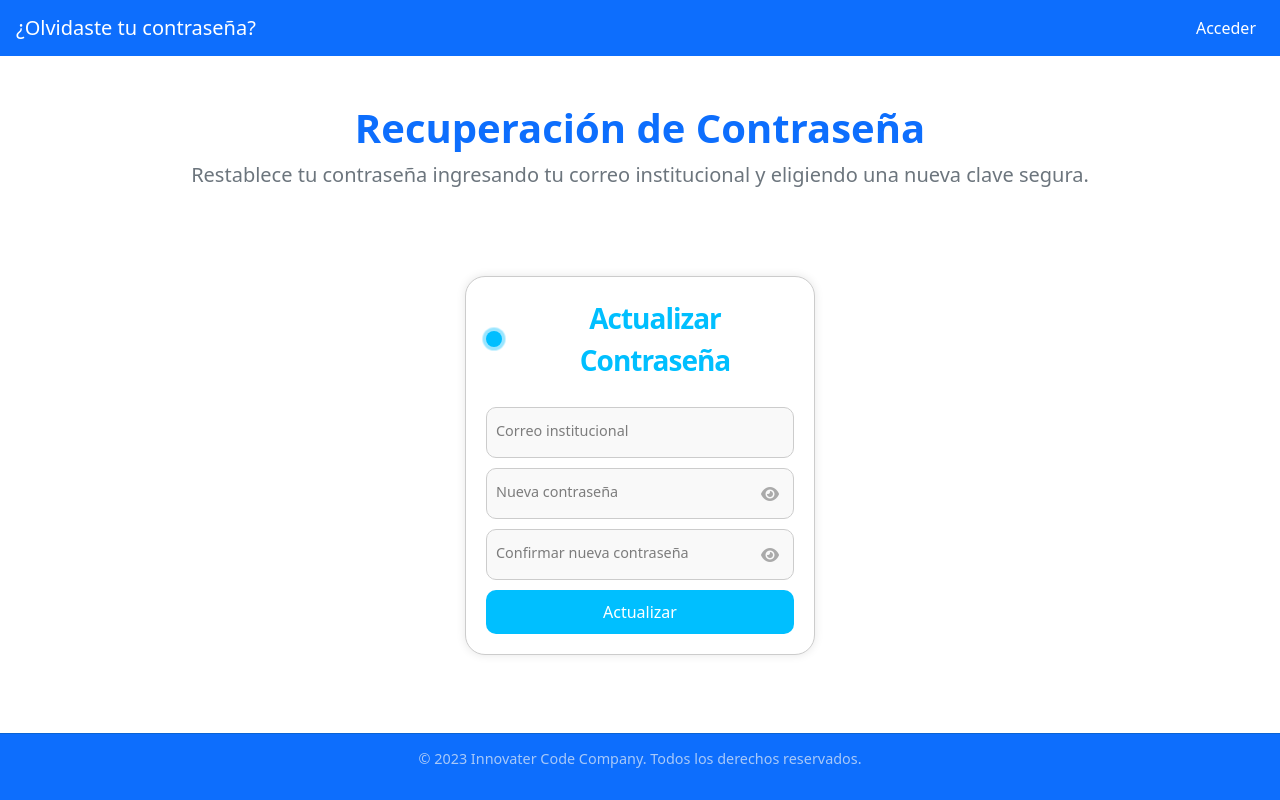
After one commit to TheGlicht/AVUAEH, a PHP site: page /pages/recuperarCuenta.php in a window 1280 px wide. The commit adds this page. Run offline with PHP 8.4, Linux system fonts and the light colour scheme; some libraries are stand-ins or nearby versions.

Commit message:
Subiendo el proyecto inicial

```diff
--- a/public/components/js/Vales.js
+++ b/public/components/js/Vales.js
@@ -23,9 +23,11 @@ document.addEventListener('DOMContentLoaded', () => {
 
   // Establecer fecha mínima y máxima (hoy a 3 días)
   const today = new Date();
+  const minDate = new Date();
   const maxDate = new Date();
+  minDate.setDate(today.getDate() + 1);
   maxDate.setDate(today.getDate() + 3);
-  fechaInput.min = today.toISOString().split('T')[0];
+  fechaInput.min = minDate.toISOString().split('T')[0];
   fechaInput.max = maxDate.toISOString().split('T')[0];
 
   // Actualizar opciones de kits según la materia
--- a/public/index.php
+++ b/public/index.php
@@ -29,6 +29,9 @@
           </li>
           <li class="nav-item activate">
             <a class="nav-link mx-3 text-white" href="./pages/creaCuenta.php">Crear Cuenta</a>
+          </li>
+          <li class="nav-item activate">
+            <a class="nav-link mx-3 text-white" href="./pages/recuperarCuenta.php">Recuperar Contraseña</a>
           </li>
         </ul>
       </div>
--- a/public/pages/Alumno/Vales.php
+++ b/public/pages/Alumno/Vales.php
@@ -44,6 +44,11 @@
                   <label for="fecha" class="form-label">Día de Laboratorio</label>
                   <input type="date" id="fecha" class="form-control" required>
                   <small class="text-muted">Debe ser dentro de los próximos 3 días.</small>
+                </div>
+
+                <div class="mb-3">
+                  <label for="hora" class="form-label">Hora de Laboratorio</label>
+                  <input type="time" id="hora" class="form-control" required>
                 </div>
 
                 <div class="mb-3">
--- a/public/pages/Alumno/index.php
+++ b/public/pages/Alumno/index.php
@@ -44,6 +44,10 @@
             <div class="mb-3">
               <label for="eventTitle" class="form-label">Título del Evento</label>
               <input type="text" class="form-control" id="eventTitle" required>
+            </div>
+            <div class="mb-3">
+              <label for="eventTitle" class="form-label">Descripción</label>
+              <input type="text" class="form-control" id="eventDescription" required>
             </div>
             <div class="mb-3">
               <label for="eventDate" class="form-label">Fecha del Evento</label>
--- /dev/null
+++ b/public/pages/recuperarCuenta.php
@@ -0,0 +1,81 @@
+<!DOCTYPE html>
+<html lang="en">
+<head>
+  <meta charset="UTF-8" />
+  <meta name="viewport" content="width=device-width, initial-scale=1.0"/>
+  <title>Recuperar Contraseña</title>
+  <link rel="stylesheet" href="../components/css/styleRegistro.css" />
+  <link rel="stylesheet" href="../components/css/bootstrap.min.css" />
+  <link rel="icon" type="icon" href="../components/assets/Garza/Garza3.png" />
+</head>
+<body>
+  <nav class="navbar navbar-expand-sm navbar-light bg-primary">
+    <a class="navbar-brand mx-3 text-white">¿Olvidaste tu contraseña?</a>
+    <button class="navbar-toggler d-lg-none" type="button" data-bs-toggle="collapse"
+      data-bs-target="#collapsibleNavId" aria-controls="collapsibleNavId"
+      aria-expanded="false" aria-label="Toggle navigation">
+      <span class="navbar-toggler-icon"></span>
+    </button>
+    <div class="collapse navbar-collapse" id="collapsibleNavId">
+      <ul class="navbar-nav ms-auto mt-2 mt-lg-0">
+        <li class="nav-item activate">
+          <a class="nav-link mx-3 text-white" href="../index.php">Acceder</a>
+        </li>
+      </ul>
+    </div>
+  </nav>
+
+  <header class="container text-center mt-5 mb-3">
+    <h1 class="fw-bold text-primary">Recuperación de Contraseña</h1>
+    <p class="lead text-secondary">
+      Restablece tu contraseña ingresando tu correo institucional y eligiendo una nueva clave segura.
+    </p>
+  </header>
+
+  <main class="text-center align-items-center">
+    <form class="form">
+      <p class="title">Actualizar Contraseña</p>
+
+      <label>
+        <input class="input" type="email" placeholder="" required />
+        <span>Correo institucional</span>
+      </label>
+
+      <label class="password-container">
+        <input id="newPassword" class="input" type="password" placeholder="" required />
+        <span>Nueva contraseña</span>
+        <i class="fa-solid fa-eye toggle-password" data-target="newPassword"></i>
+      </label>
+
+      <label class="password-container">
+        <input id="confirmNewPassword" class="input" type="password" placeholder="" required />
+        <span>Confirmar nueva contraseña</span>
+        <i class="fa-solid fa-eye toggle-password" data-target="confirmNewPassword"></i>
+      </label>
+
+      <button class="submit" type="submit">Actualizar</button>
+    </form>
+  </main>
+
+  <footer class="bg-primary mt-4">
+    <p>&copy; 2023 Innovater Code Company. Todos los derechos reservados.</p>
+  </footer>
+
+  <!-- Scripts -->
+  <script src="../components/js/jquery-3.7.1.js"></script>
+  <script src="../components/js/bootstrap.bundle.min.js"></script>
+  <script src="../components/js/KitFontAwesome.js"></script>
+  <script>
+    document.querySelectorAll(".toggle-password").forEach(icon => {
+      icon.addEventListener("click", () => {
+        const targetId = icon.getAttribute("data-target");
+        const input = document.getElementById(targetId);
+        const type = input.getAttribute("type") === "password" ? "text" : "password";
+        input.setAttribute("type", type);
+        icon.classList.toggle("fa-eye");
+        icon.classList.toggle("fa-eye-slash");
+      });
+    });
+  </script>
+</body>
+</html>
--- a/resources/templates/menuAlumno.php
+++ b/resources/templates/menuAlumno.php
@@ -30,8 +30,9 @@
                     <i class="fa-solid fa-gear"></i> Más
                 </a>
                 <ul class="dropdown-menu dropdown-menu-end" aria-labelledby="navbarDropdown">
+                    <li><a class="dropdown-item" href="./Perfil.php"><i class="fa-solid fa-circle-user"></i> Perfil</a></li>
                     <li><a class="dropdown-item" href="./AtencionCliente.php"><i class="fa-solid fa-wrench"></i> Soporte</a></li>
-                    <li><a class="dropdown-item" href="./Perfil.php"><i class="fa-solid fa-circle-user"></i> Perfil</a></li>
+                    <li><a class="dropdown-item" href="#"><i class="fa-solid fa-right-from-bracket"></i> Cerrar Sesión</a></li>
                 </ul>
             </li>
         </ul>
```
Also changed, not shown: public/components/js/Contactos.js (+46 -0 lines), public/pages/Alumno/Contactos.php (+21 -0 lines), public/pages/Alumno/Perfil.php (+23 -7 lines), public/pages/Laboratorio/soporte.php (added, +74 -0 lines), resources/templates/menuLab.php (+3 -7 lines).
